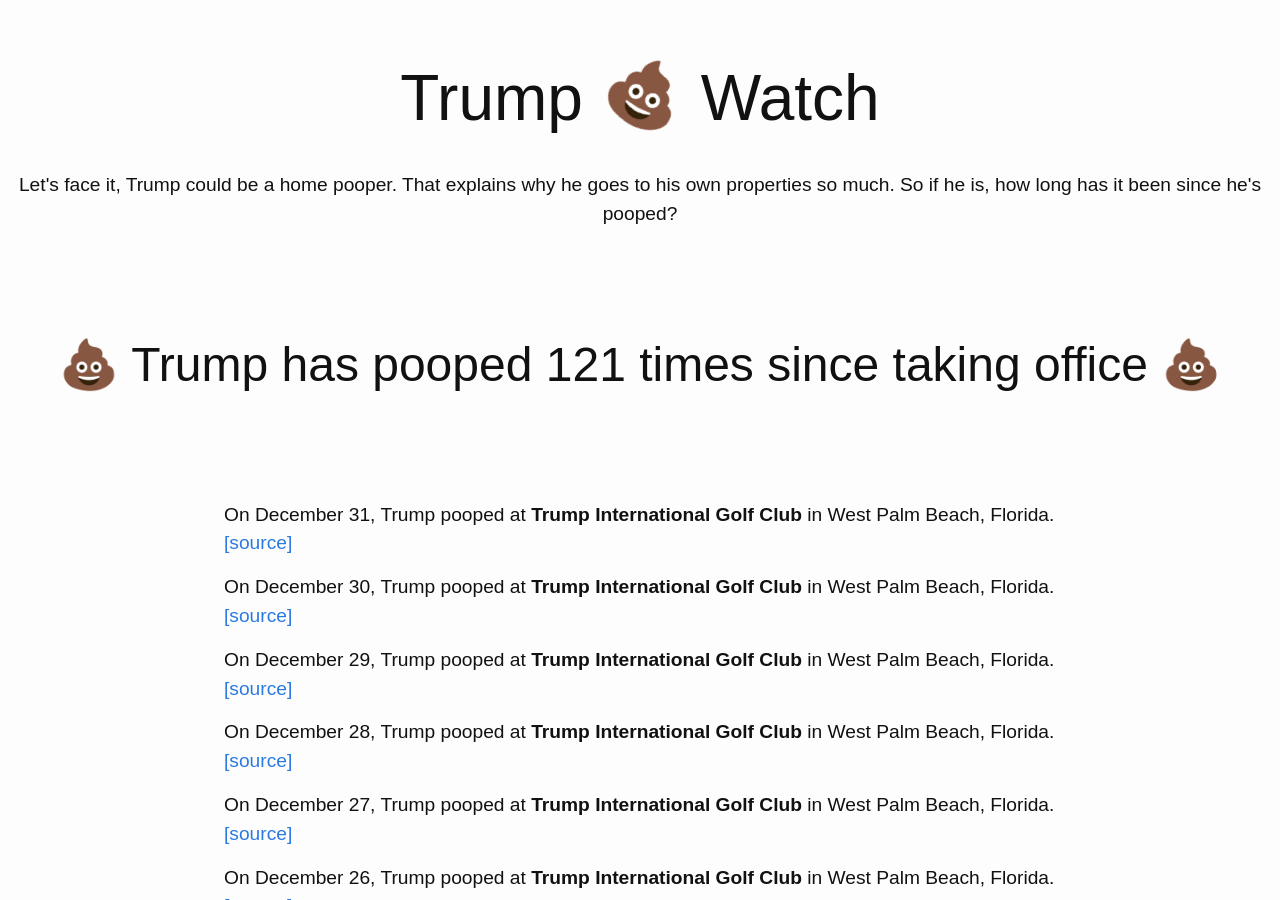
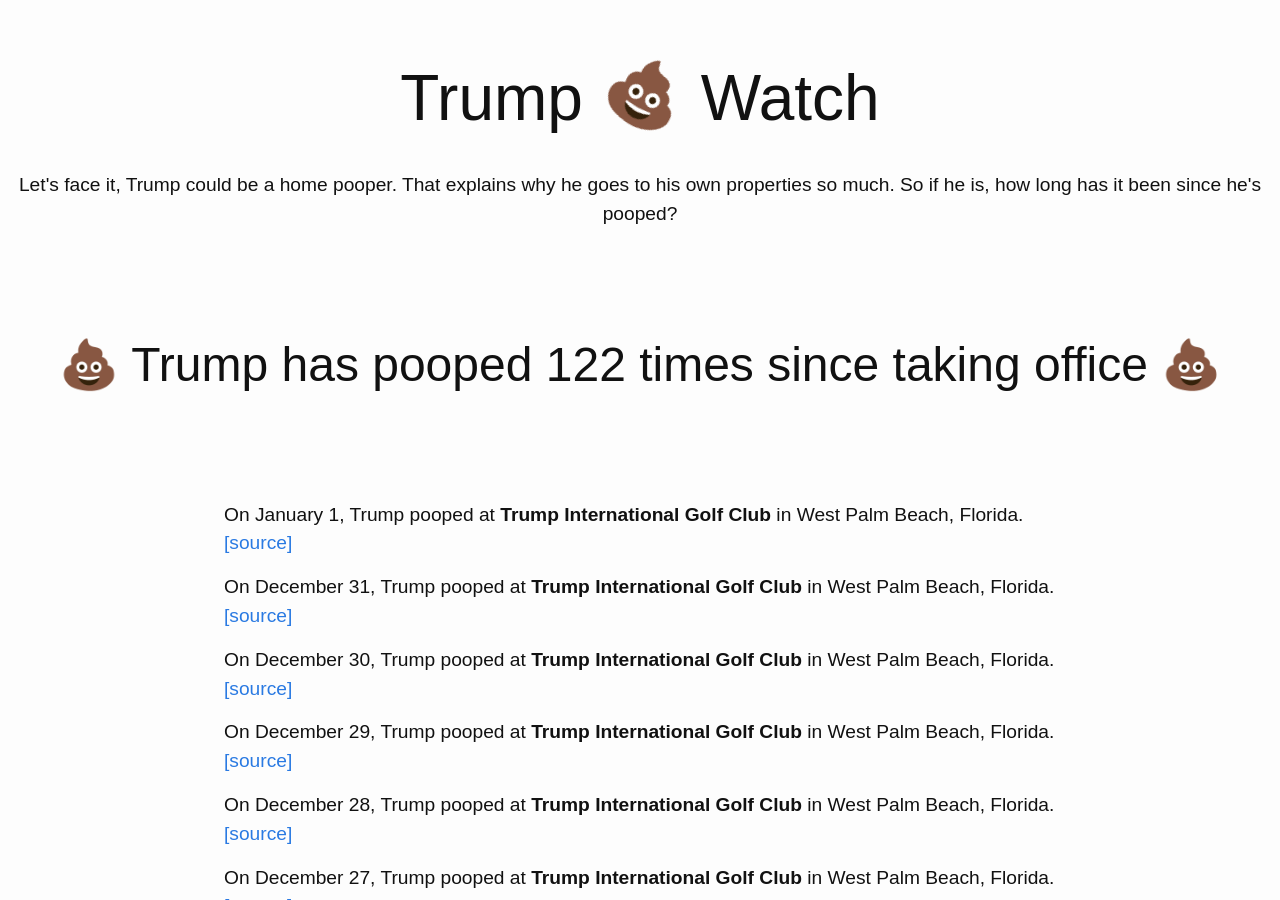
Before and after one commit to dansinker/trumppoopwatch.org, a Jekyll site: the page built from pooparchive.md, in a window 1280 px wide and 900 px high. Built offline with Jekyll 4.4.1, drawn with Linux system fonts in a browser that asks for light colours; nearby versions of some CDN libraries.

Commit message:
new years poop

```diff
--- a/_data/trumps.yml
+++ b/_data/trumps.yml
@@ -1,4 +1,8 @@
 poops:
+- location: Trump International Golf Club
+  city: West Palm Beach, Florida
+  date: 2018-01-01
+  link: http://publicpool.kinja.com/subject-pool-report-no-2-1821689434
 - location: Trump International Golf Club
   city: West Palm Beach, Florida
   date: 2017-12-31
```
